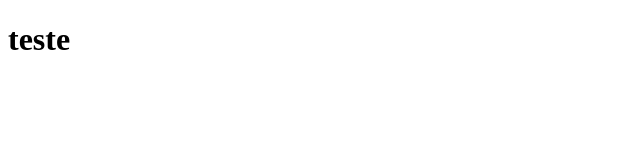
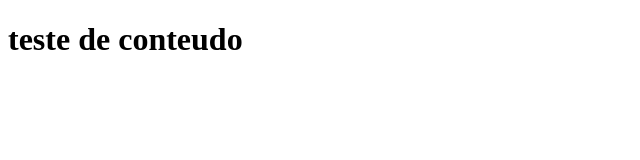
Before and after one commit to MARQUESLMF/projeto-site, a plain HTML site: page index.html in a window 1280 px wide. Shown: the whole page, without its empty margins (0-640 px from the left). Drawn offline with Linux system fonts and the light colour scheme.

Commit message:
commit de conteudo

```diff
--- a/index.html
+++ b/index.html
@@ -6,7 +6,7 @@
     <title>Document</title>
 </head>
 <body>
-    <h1>teste</h1>
+    <h1>teste de conteudo</h1>
 
 </body>
 </html>
```
